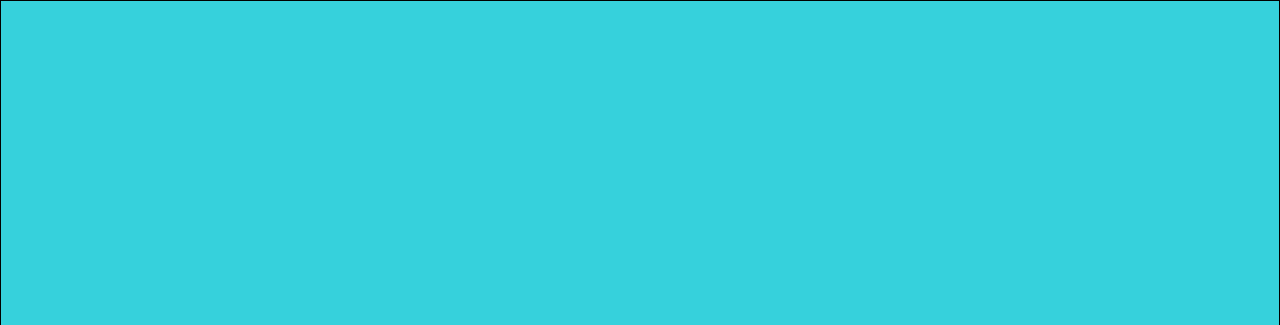
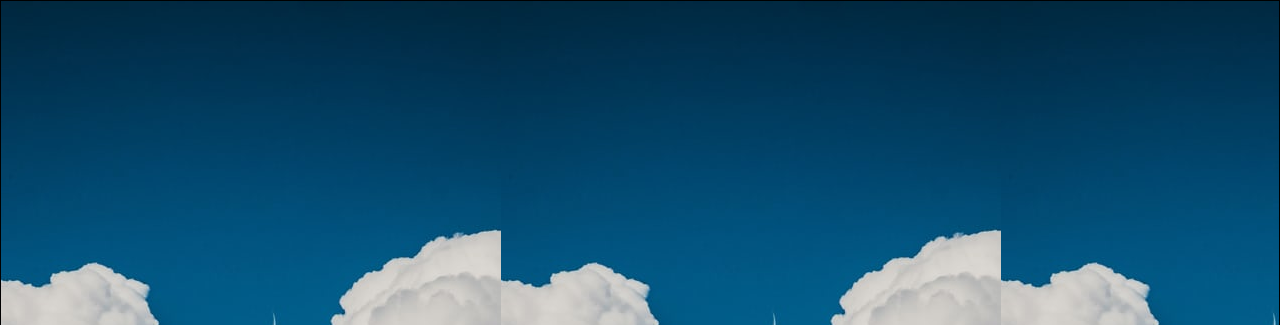
Before and after one commit to Aman17820/weather.github.io, a plain HTML site: page index.html in a window 1280 px wide. Shown: the top 325 px of the page. Drawn offline with Linux system fonts and the light colour scheme.

Commit message:
Adding image background

```diff
--- a/style.css
+++ b/style.css
@@ -8,6 +8,7 @@ body{
     background-color: #36d1dc;
 }
 #app-container{
+    background-image: url("clouds.jpg");
     border: 1px solid black;
     display: flex;
     justify-content: center;
```
